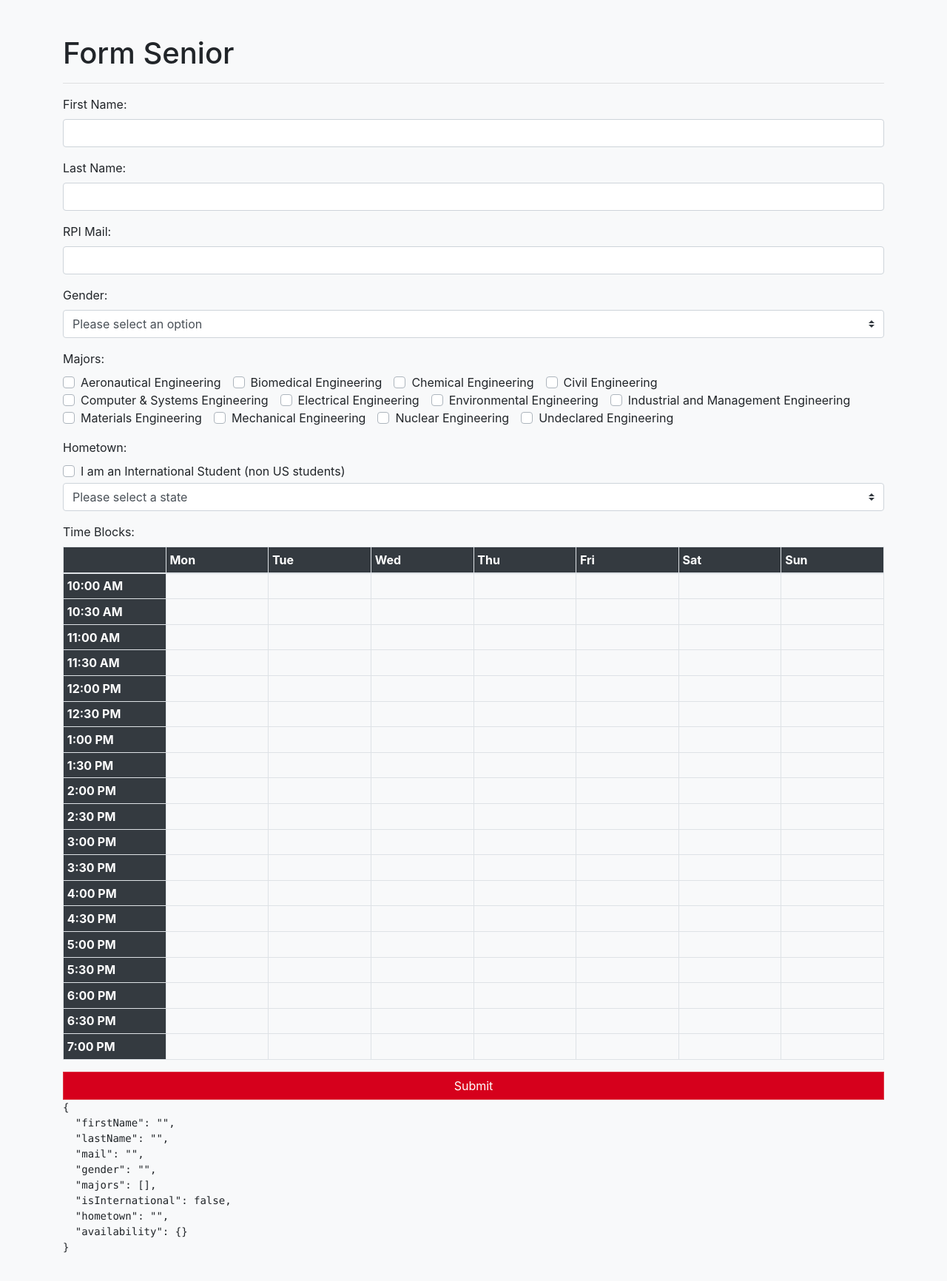
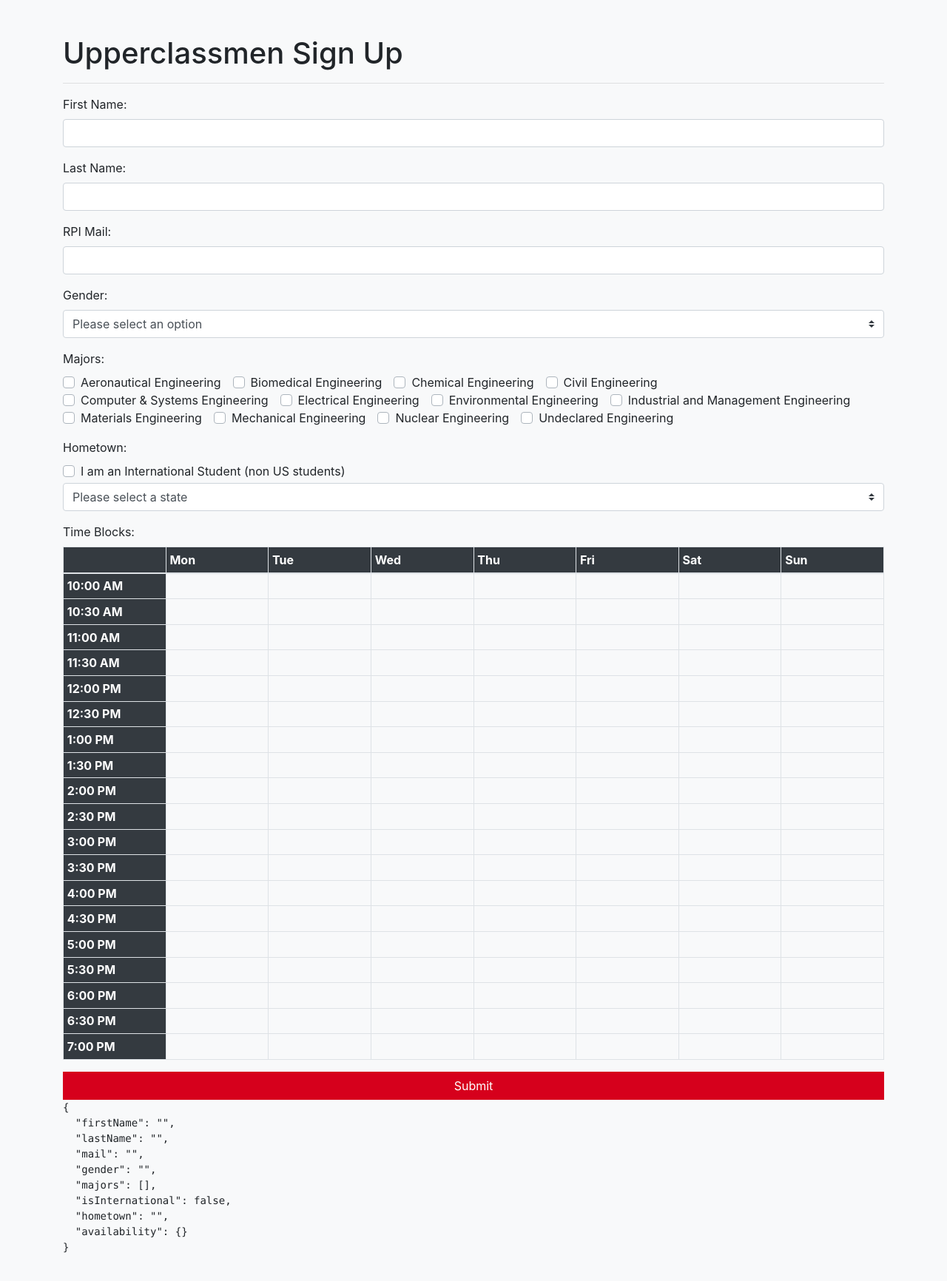
Before and after one commit to Isaac-the-Man/meetEng, a Vue app in the folder frontend/: page /form/upperclassmen in a window 1280 px wide. Shown: the top 1732 px of the page at 74% size. Built offline with nearby package versions, Linux system fonts and the light colour scheme.

Commit message:
style and title change

```diff
--- a/frontend/src/views/FormSenior.vue
+++ b/frontend/src/views/FormSenior.vue
@@ -2,7 +2,7 @@
   <b-container>
     <b-row>
       <b-col>
-        <h1>Form Senior</h1>
+        <h1>Upperclassmen Sign Up</h1>
         <hr>
         <b-form>
           <b-form-group label="First Name:" label-for="input-senior-firstname">
@@ -39,7 +39,7 @@
             <app-time-block-picker @count="writeCount" @data="writeData"
                                    id="input-senior-timeblocks"></app-time-block-picker>
           </b-form-group>
-          <b-button squared class="button-red" block type="submit" variant="danger">Submit</b-button>
+          <b-button squared class="button-red" block type="submit">Submit</b-button>
         </b-form>
         <pre>{{ formData }}</pre>
       </b-col>
@@ -425,11 +425,5 @@ export default {
 </script>
 
 <style scoped>
-.button-red {
-  background-color: #d6001c;
-}
-
-.button-red:hover {
-  background-color: #ab2328;
-}
+@import "../assets/styles/main.css";
 </style>
```
